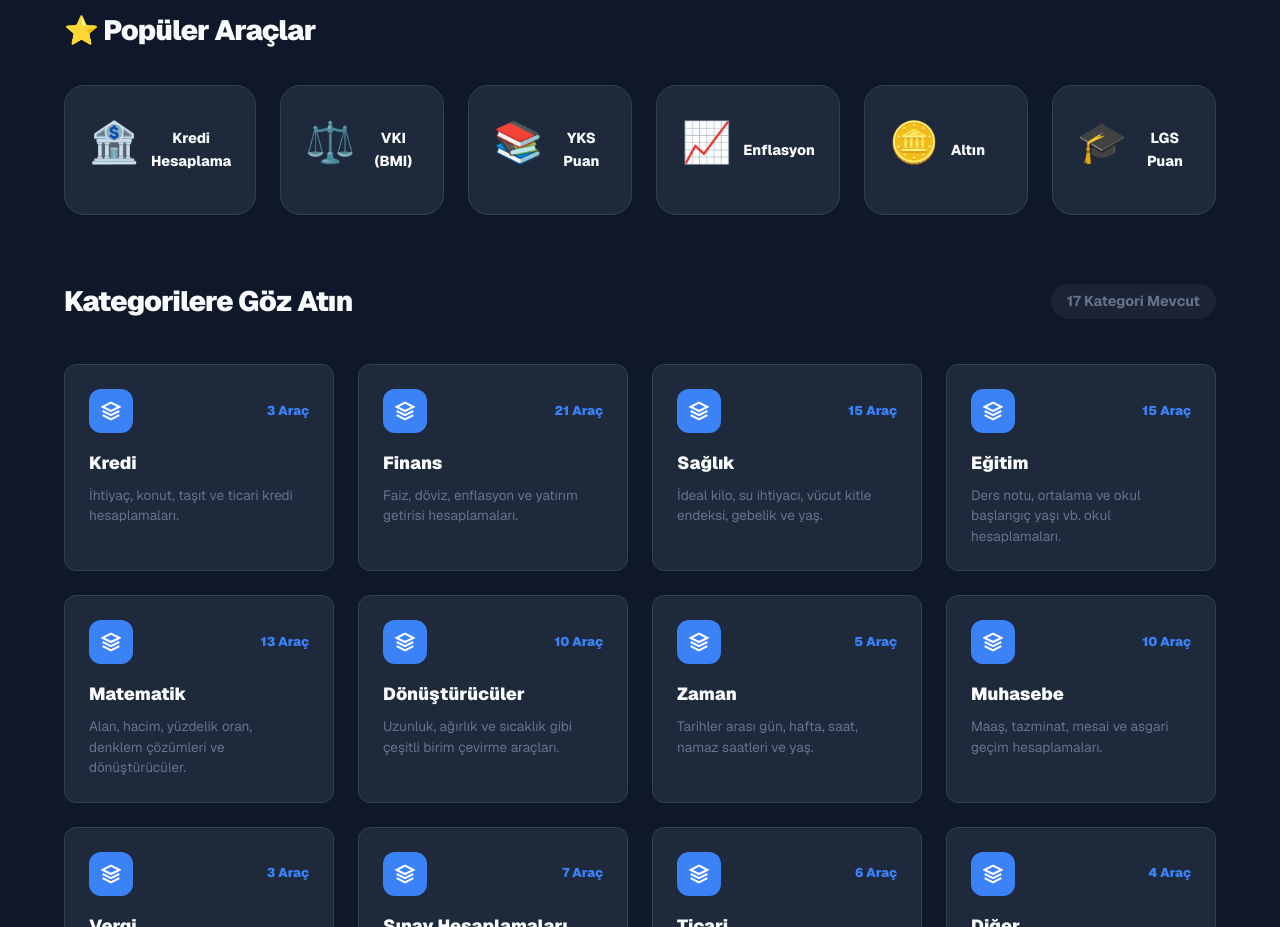
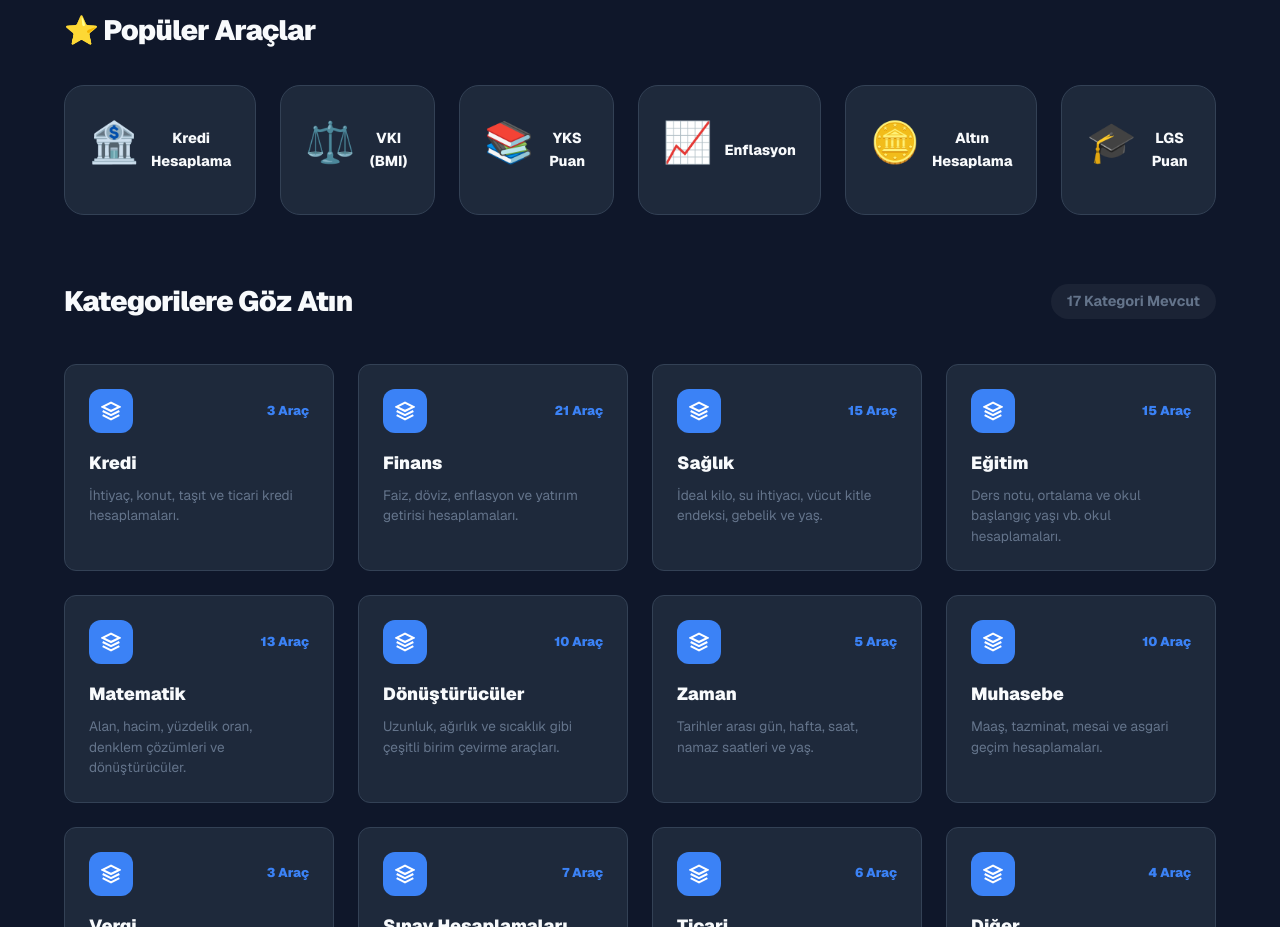
Before and after one commit to Mefeuzunn/kalkula.com, a Next.js app: page / in a window 1280 px wide. Shown: the part 860-1787 px from the top of the page. Built offline with nearby package versions, Linux system fonts and the light colour scheme.

Commit message:
fix: corrected broken Gold Calculator link on home page

```diff
--- a/src/app/page.tsx
+++ b/src/app/page.tsx
@@ -17,7 +17,7 @@ const POPULAR_TOOLS = [
   { slug: "vucut-kitle-endeksi", title: "VKI (BMI)", icon: "⚖️" },
   { slug: "yks-puan", title: "YKS Puan", icon: "📚" },
   { slug: "enflasyon", title: "Enflasyon", icon: "📈" },
-  { slug: "altin", title: "Altın", icon: "🪙" },
+  { slug: "doviz-altin-hesaplama", title: "Altın Hesaplama", icon: "🪙" },
   { slug: "lgs-puan", title: "LGS Puan", icon: "🎓" },
 ];
 
```
